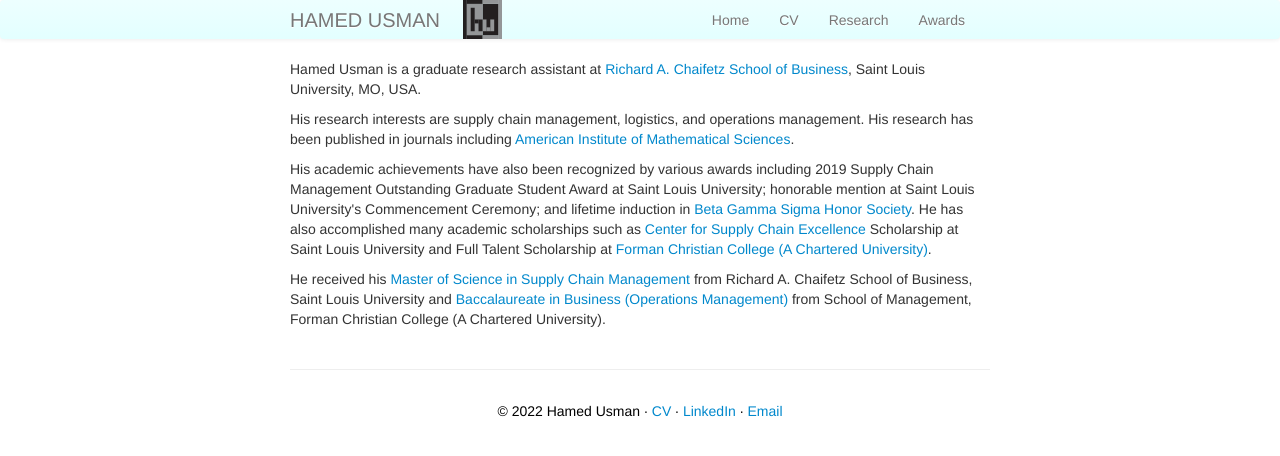
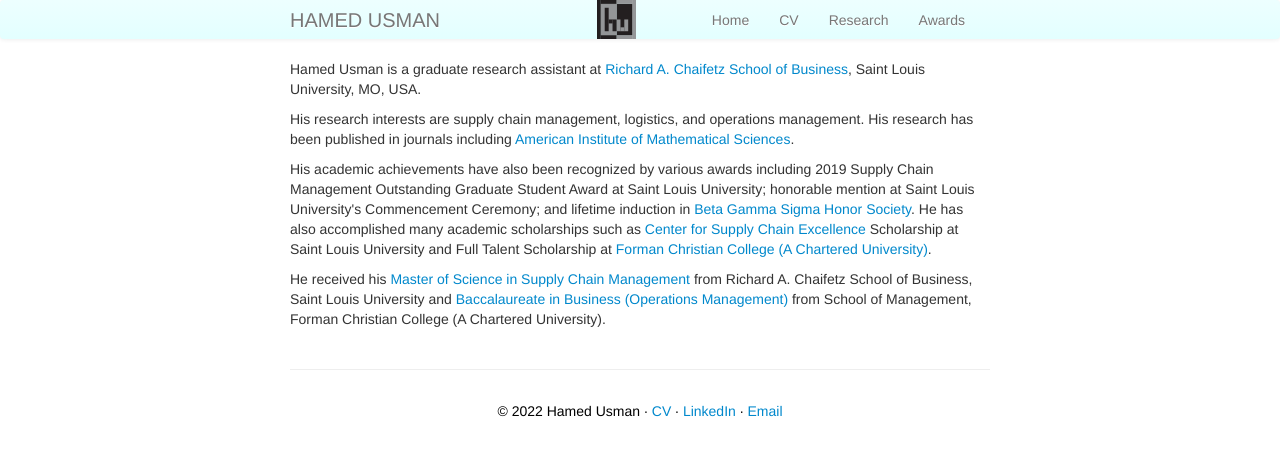
Before and after one commit to hamedusman/hamedusman.github.io, a Jekyll site: the page built from index.md, in a window 1280 px wide. Shown: the top 456 px of the page. Built offline with Jekyll 4.4.1, drawn with Linux system fonts in a browser that asks for light colours.

Commit message:
Update my_custom_css.css

```diff
--- a/assets/themes/twitter/css/my_custom_css.css
+++ b/assets/themes/twitter/css/my_custom_css.css
@@ -34,7 +34,7 @@
   margin-top: 0px;
   margin-right: 0px;
   margin-bottom: 0px;
-  margin-left: -500%;
+  margin-left: -100px;
   width: 39px;
   height: 39px;
   float: none;
```
